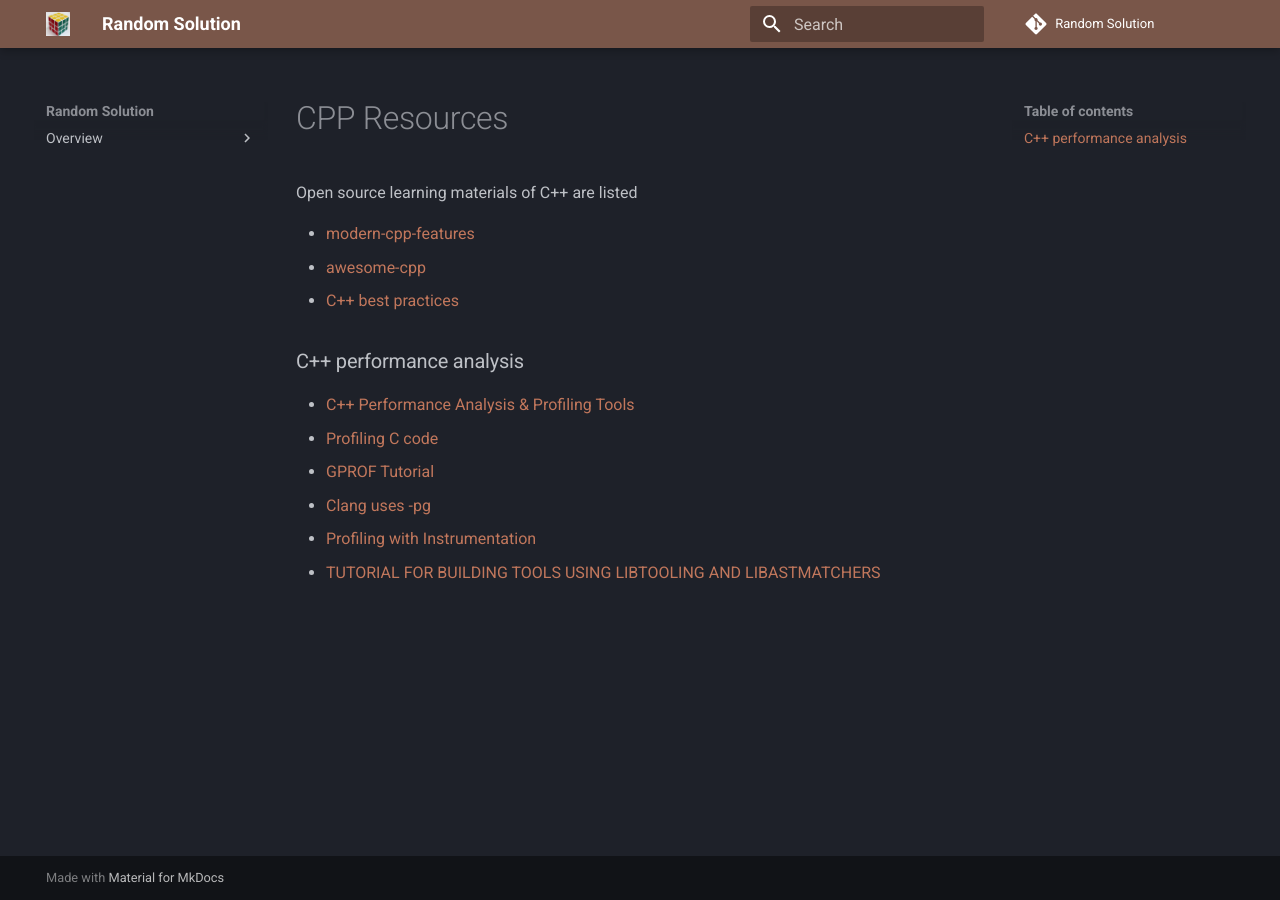
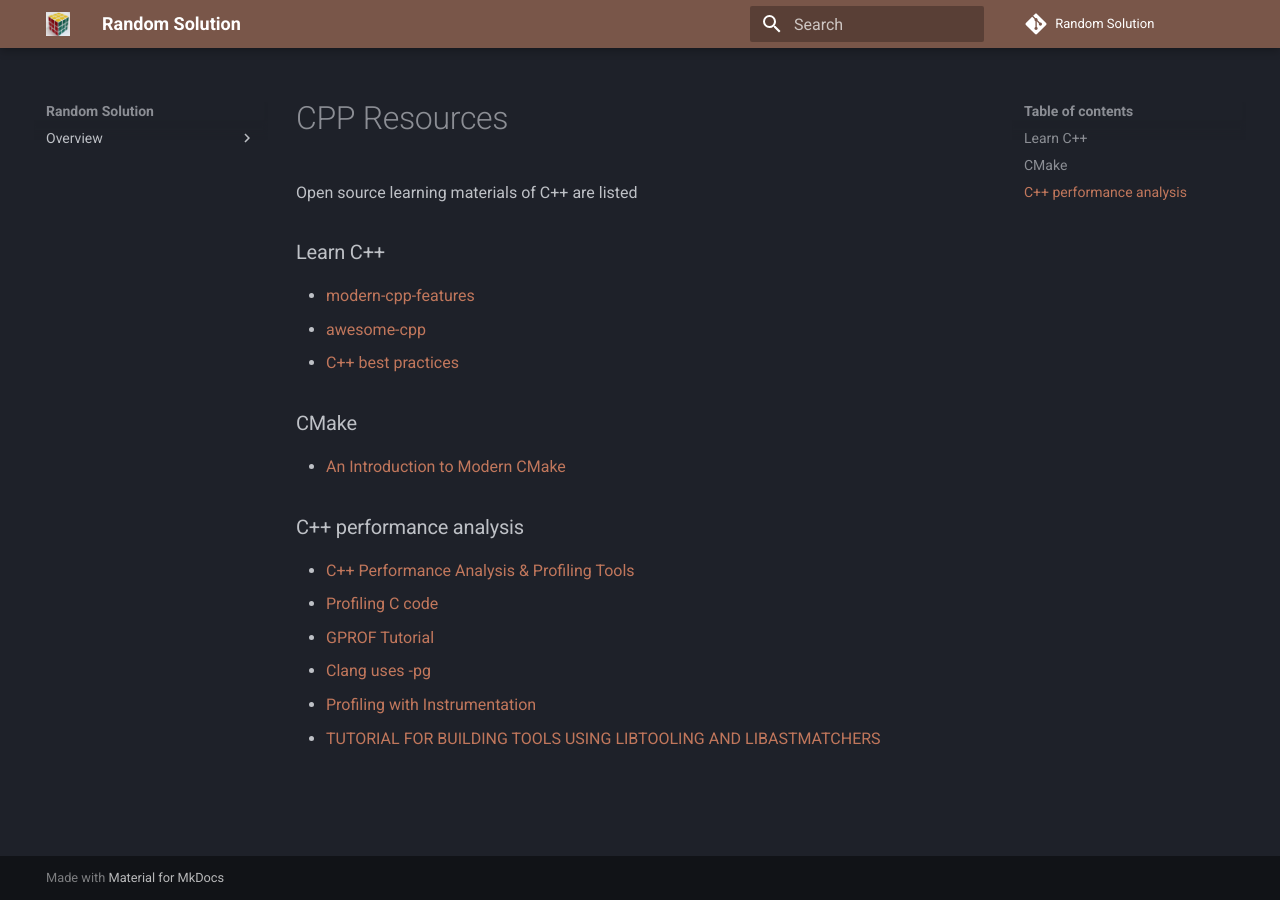
Before and after one commit to atifkarim/random_solution, an MkDocs documentation site: the page built from docs/cpp_resources.md, in a window 1280 px wide. Built offline with MkDocs 1.6.1 and Material for MkDocs 9.7.7, drawn with Linux system fonts in a browser that asks for light colours; comment, search, counter and statistics services are not loaded.

Commit message:
one of the best cmake learning resource is added

```diff
--- a/docs/cpp_resources.md
+++ b/docs/cpp_resources.md
@@ -2,12 +2,18 @@ CPP Resources
 =============
 
 Open source learning materials of C++ are listed
+### Learn C++
 
 - [modern-cpp-features](https://github.com/AnthonyCalandra/modern-cpp-features)
 - [awesome-cpp](https://github.com/fffaraz/awesome-cpp)
 - [C++ best practices](https://lefticus.gitbooks.io/cpp-best-practices/content/02-Use_the_Tools_Available.html)
 
+### CMake
+
+- [An Introduction to Modern CMake](https://cliutils.gitlab.io/modern-cmake/)
+
 ### C++ performance analysis
+
 - [C++ Performance Analysis & Profiling Tools](https://kusemanohar.wordpress.com/2012/08/13/c-performance-analysis-profiling-tools/)
 - [Profiling C code](http://cmdlinelinux.blogspot.com/2018/04/profiling-c-code-with-clang-using.html)
 - [GPROF Tutorial](https://www.thegeekstuff.com/2012/08/gprof-tutorial/)
```
